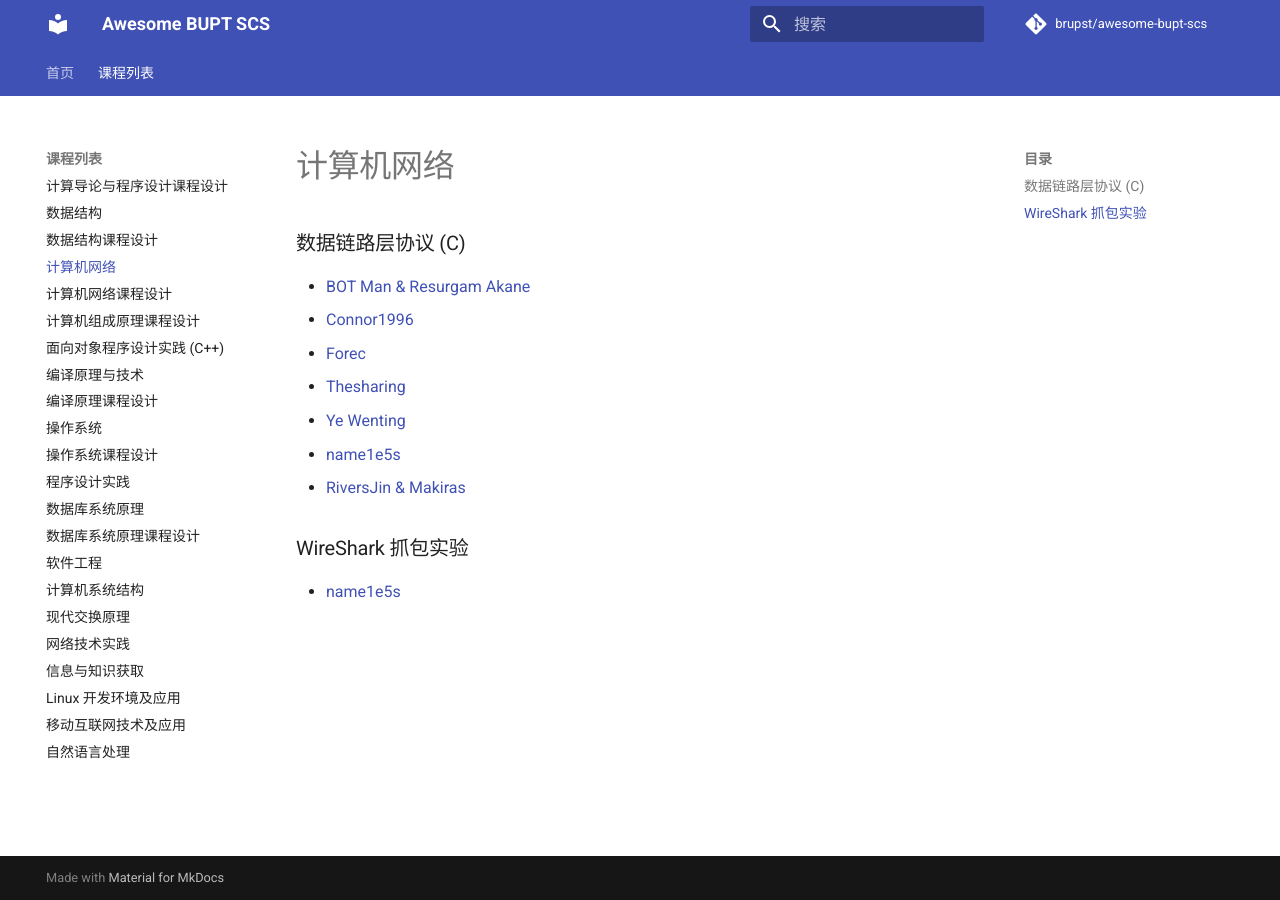
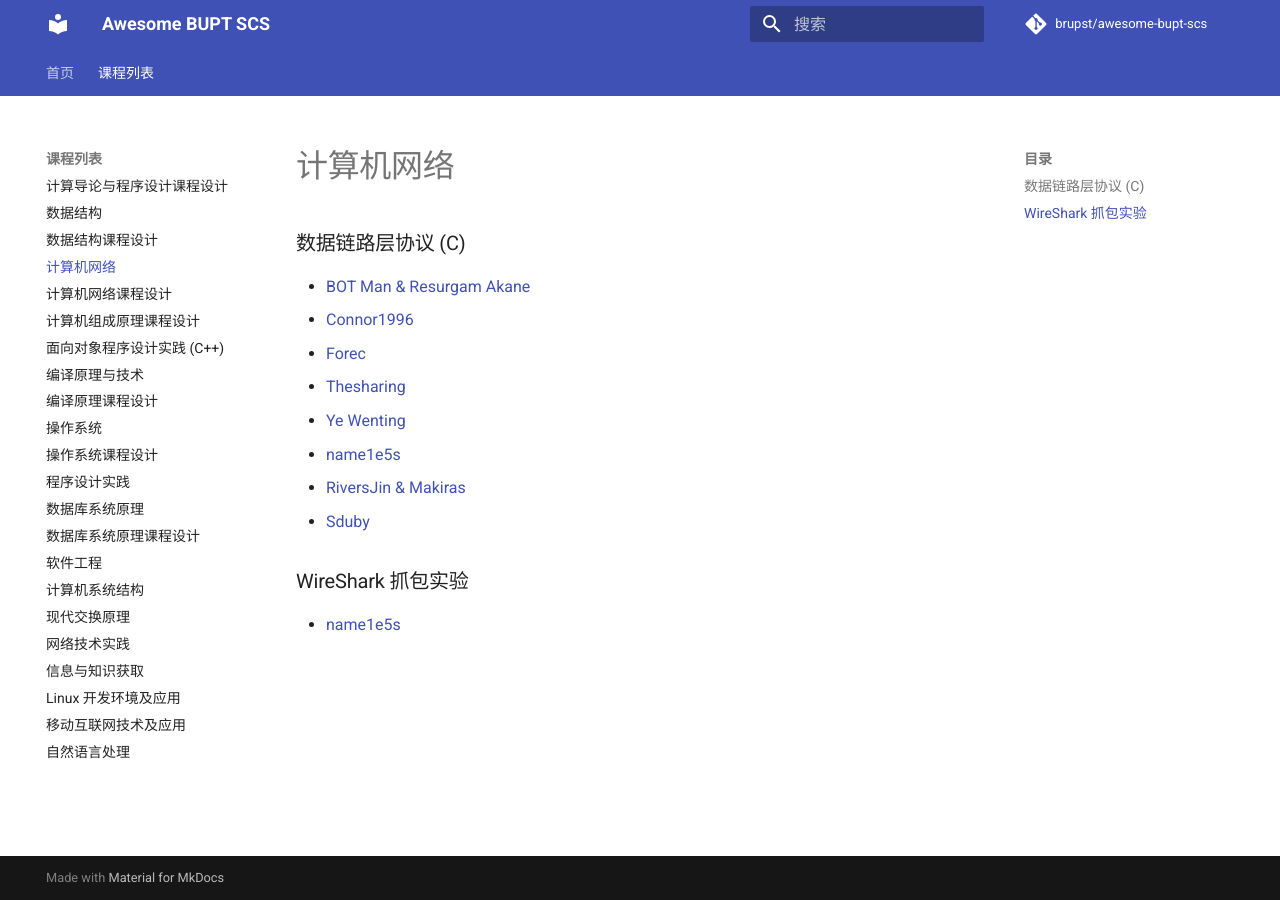
Before and after one commit to brupst/awesome-bupt-scs, an MkDocs documentation site: the page built from projects/Computer-Networks.md, in a window 1280 px wide. Built offline with MkDocs 1.6.1 and Material for MkDocs 9.7.7, drawn with Linux system fonts in a browser that asks for light colours; comment, search, counter and statistics services are not loaded.

Commit message:
Update Computer-Networks.md

```diff
--- a/projects/Computer-Networks.md
+++ b/projects/Computer-Networks.md
@@ -9,6 +9,7 @@
 - [Ye Wenting](https://github.com/YeWenting/BUPT-Homework/tree/master/Algorithm%20Design)
 - [name1e5s](https://github.com/name1e5s/playground/tree/master/Computer%20Network%20Datalink%20Lab)
 - [RiversJin & Makiras](https://github.com/Makiras/CSN-Lab-1)
+- [Sduby](https://github.com/Sduby22/Lab1-Linux)
 
 ### WireShark 抓包实验
 
```
